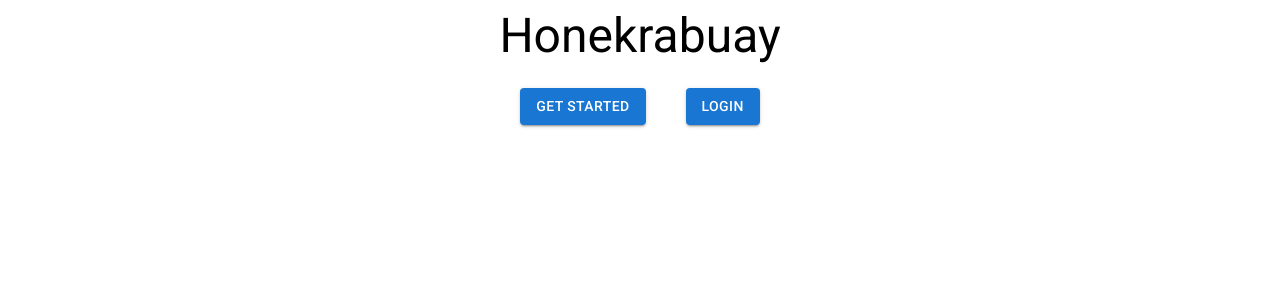
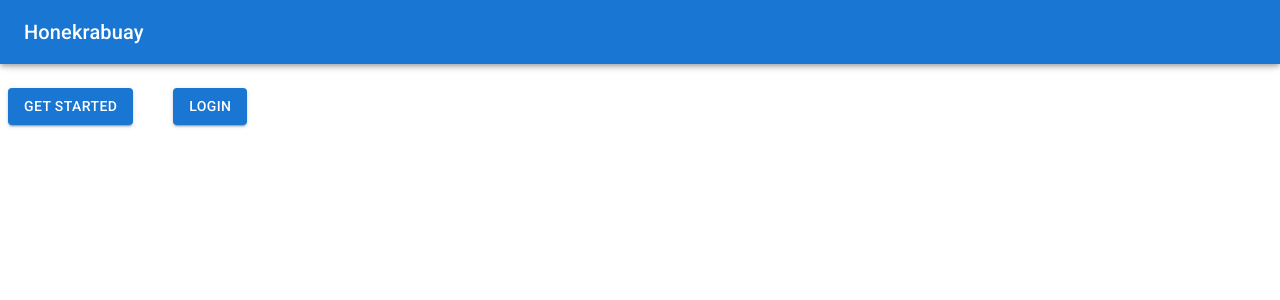
Before and after one commit to lebrancconvas/Honekrabuay, a React (Create React App) app in the folder client/: page / in a window 1280 px wide. Shown: the top 300 px of the page. Built offline with nearby package versions, Linux system fonts and the light colour scheme.

Commit message:
👔 Add Navbar Component to Router.

```diff
--- a/client/src/App.jsx
+++ b/client/src/App.jsx
@@ -4,21 +4,19 @@ import {Box} from '@mui/system';
 import Landingpage from './pages/Landingpage';
 import Register from './pages/Register';
 import Login from './pages/Login';
+import Navbar from './components/Navbar';
 
 
 function App() {
   return (
     <div>
         <Router>
-            <Box sx={{textAlign: 'center'}}>
-                <Typography>
-                    <Routes>
-                        <Route exact path="/" element={<Landingpage />} />
-                        <Route exact path="/register" element={<Register />} />
-                        <Route exact path="/login" element={<Login />} />
-                    </Routes>
-                </Typography>
-            </Box>
+            <Navbar />
+            <Routes>
+                <Route exact path="/" element={<Landingpage />} />
+                <Route exact path="/register" element={<Register />} />
+                <Route exact path="/login" element={<Login />} />
+            </Routes>
         </Router>
     </div>
   );
```
